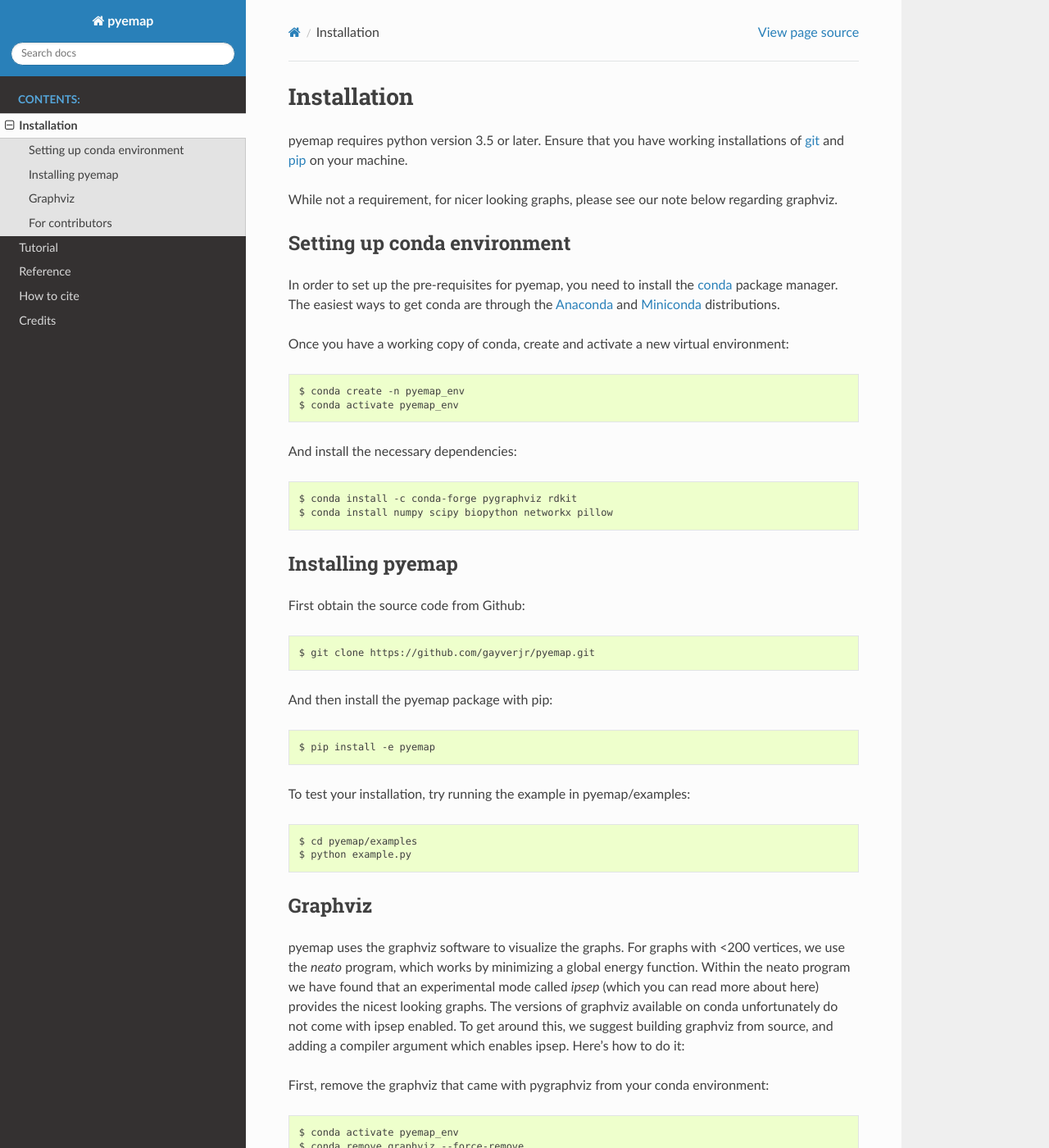
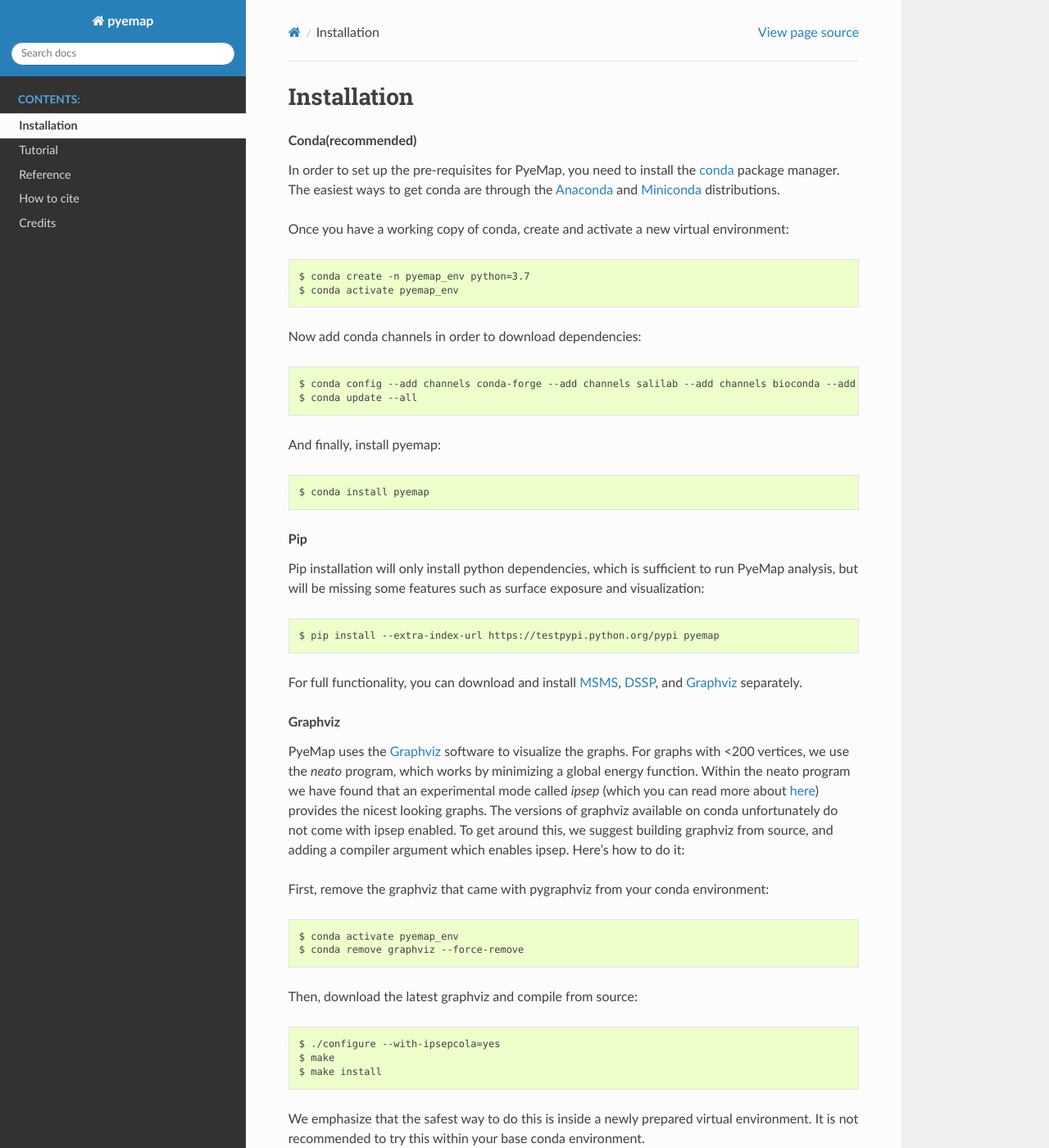
Before and after one commit to gayverjr/pyemap, a Sphinx documentation site: the page built from docs/install.rst, in a window 1280 px wide and 1400 px high. Shown: the whole window at 82% size. Built offline with Sphinx 7.4.7 and the Read the Docs theme 2.0.0, drawn with Linux system fonts in a browser that asks for light colours; some of the changed text lies outside the part shown.

```diff
--- a/docs/install.rst
+++ b/docs/install.rst
@@ -1,17 +1,9 @@
 Installation
 =========================================================
-pyemap requires python version 3.5 or later. Ensure that you have working installations of git_ and pip_ on your machine.
 
-While not a requirement, for nicer looking graphs, please see our note below regarding graphviz.
+.. rubric:: Conda(recommended)
 
-.. _git: https://git-scm.com/book/en/v2/Getting-Started-Installing-Git
-
-.. _pip: https://pypi.org/project/pip/
-
-
-Setting up conda environment
------------------------------
-In order to set up the pre-requisites for pyemap, you need to install the conda_ package manager. The easiest ways to get conda are
+In order to set up the pre-requisites for PyeMap, you need to install the conda_ package manager. The easiest ways to get conda are
 through the Anaconda_ and Miniconda_ distributions.
 
 .. _conda: https://docs.conda.io/en/latest/
@@ -22,37 +14,38 @@ through the Anaconda_ and Miniconda_ distributions.
 
 Once you have a working copy of conda, create and activate a new virtual environment::
 
-    $ conda create -n pyemap_env
+    $ conda create -n pyemap_env python=3.7
     $ conda activate pyemap_env
 
-And install the necessary dependencies::
+Now add conda channels in order to download dependencies::
 
-    $ conda install -c conda-forge pygraphviz rdkit
-    $ conda install numpy scipy biopython networkx pillow
+    $ conda config --add channels conda-forge --add channels salilab --add channels bioconda --add channels gayverjr
+    $ conda update --all
 
-Installing pyemap
-----------------------
+And finally, install pyemap::
 
-First obtain the source code from Github::
+    $ conda install pyemap
 
-   $ git clone https://github.com/gayverjr/pyemap.git
+.. rubric:: Pip
 
-And then install the pyemap package with pip::
+Pip installation will only install python dependencies, which is sufficient to run PyeMap analysis, but will be missing some features such as surface exposure and visualization::
 
-   $ pip install -e pyemap
+    $ pip install --extra-index-url https://testpypi.python.org/pypi pyemap
 
-To test your installation, try running the example in pyemap/examples::
+For full functionality, you can download and install  MSMS_, DSSP_, and Graphviz_ separately.
 
-   $ cd pyemap/examples
-   $ python example.py
+.. rubric:: Graphviz
 
-Graphviz
----------
-pyemap uses the graphviz software to visualize the graphs. For graphs with <200 vertices, we use the `neato` program,
+PyeMap uses the Graphviz_ software to visualize the graphs. For graphs with <200 vertices, we use the `neato` program,
 which works by minimizing a global energy function. Within the neato program we have found that an experimental mode called `ipsep`
-(which you can read more about here) provides the nicest looking graphs. The versions of graphviz available on conda unfortunately
+(which you can read more about here_) provides the nicest looking graphs. The versions of graphviz available on conda unfortunately
 do not come with ipsep enabled. To get around this, we suggest building graphviz from source, and adding a compiler argument which
 enables ipsep. Here's how to do it:
+
+.. _here: http://citeseerx.ist.psu.edu/viewdoc/download?doi=10.1.1.591.840&rep=rep1&type=pdf
+.. _MSMS: http://mgltools.scripps.edu/packages/MSMS
+.. _DSSP: https://github.com/cmbi/xssp/releases
+.. _Graphviz: https://graphviz.gitlab.io/
 
 First, remove the graphviz that came with pygraphviz from your conda environment::
 
@@ -65,12 +58,4 @@ Then, download the latest graphviz and compile from source::
    $ make
    $ make install
 
-
-For contributors
-------------------
-pyemap serves as the backend for the web application eMap, so any contributions need to be tested for compatibility with the web version.
-eMap uses flask as its framework. To install the necessary dependencies, do:
-
-   $ pip install flask
-   $ pip install flask-restful
-   $ pip install flask-table
+We emphasize that the safest way to do this is inside a newly prepared virtual environment. It is not recommended to try this within your base conda environment.
```
Also changed, not shown: README.md (+8 -7 lines), docs/cite.rst (+5 -5 lines), docs/index.rst (+17 -14 lines), docs/tutorial/tutorial.rst (+9 -9 lines), docs/logo/pyemap_logo.png (added).
